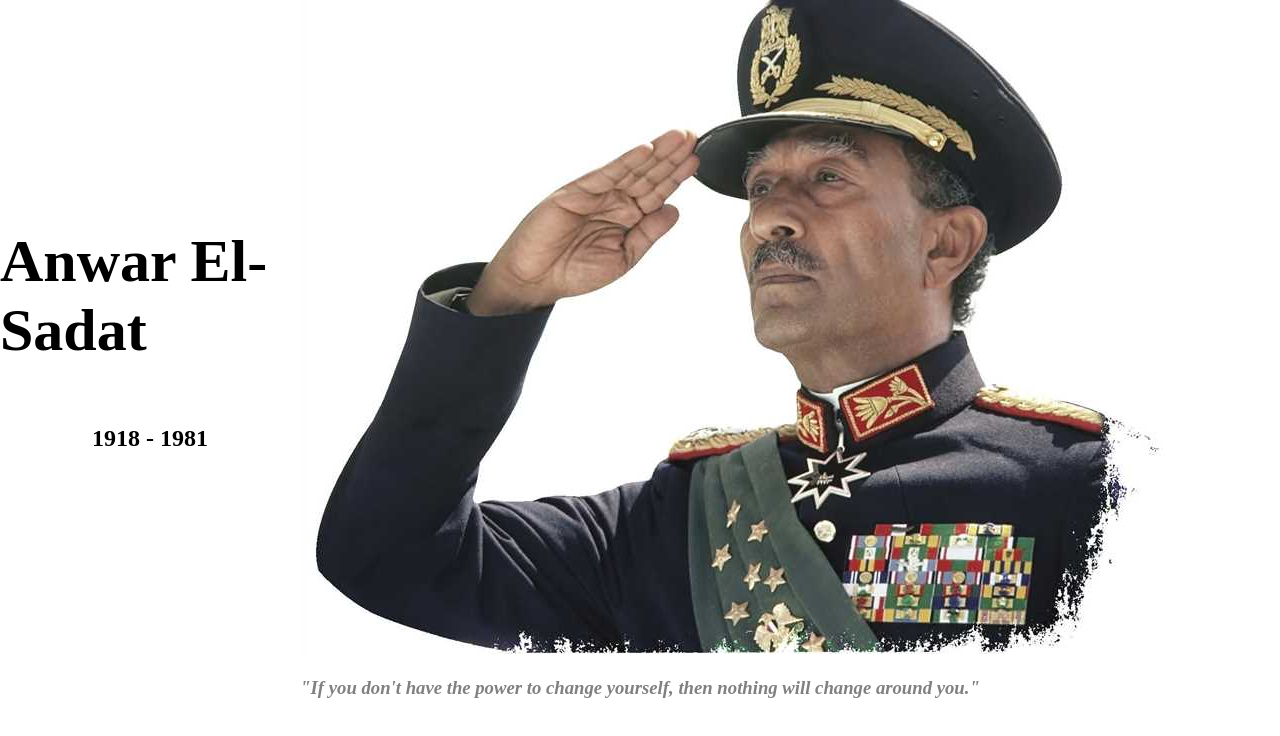
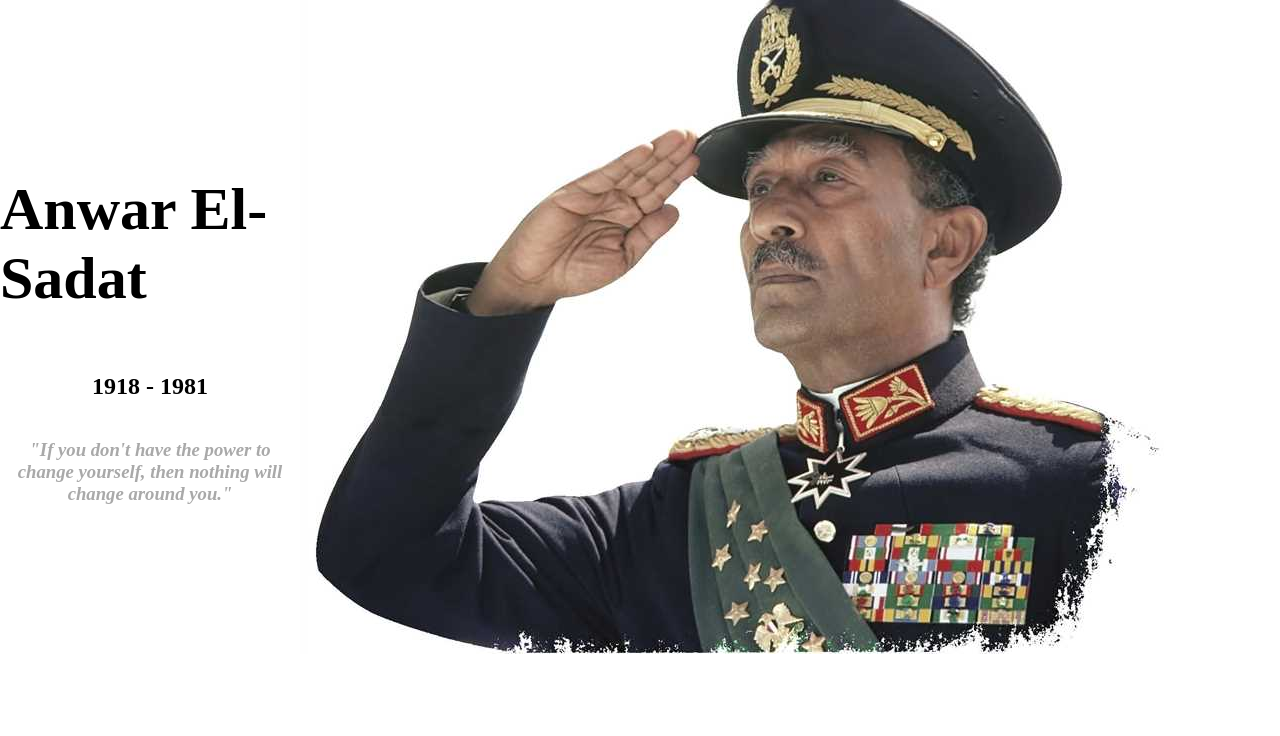
Before and after one commit to mariammahmoud18/Tribute-web-page, a plain HTML site: page index.html in a window 1280 px wide. Drawn offline with Linux system fonts and the light colour scheme.

Commit message:
fix: added the topmost quote to the header

```diff
--- a/index.html
+++ b/index.html
@@ -6,22 +6,30 @@
     </head>
     <body>
         <div class="header">
+
         <div class="side-bar">
+
             <div class="title">
                 <h1>Anwar El-Sadat</h1>
             </div>
+
             <div>
                 <h2>1918 - 1981</h2>
             </div>
+
+            <div class="topmost-quote">
+                <h3>"If you don't have the power to change yourself, then nothing will change around you."</h3>
+            </div>
+
         </div>
+
             <div class="image">
                 <img src="Anwar.jpeg" alt="زعيم العرب">
             </div>
+
         </div>
 
-        <div class="topmost-quote">
-            <h3>"If you don't have the power to change yourself, then nothing will change around you."</h3>
-        </div>
+
 
         </div>
     </body>
--- a/style.css
+++ b/style.css
@@ -13,16 +13,15 @@ body{
     flex-direction: column;
     justify-content: center;
     align-items: center;
+    flex:1;
 }
 h1{
     font-size: 60px;
 }
 
 .topmost-quote{
-    display: flex;
-    justify-content: center;
-    align-items: center;
     font-style: italic;
-    color: grey;
+    color: darkgray;
+    text-align: center;
 
 }
```
